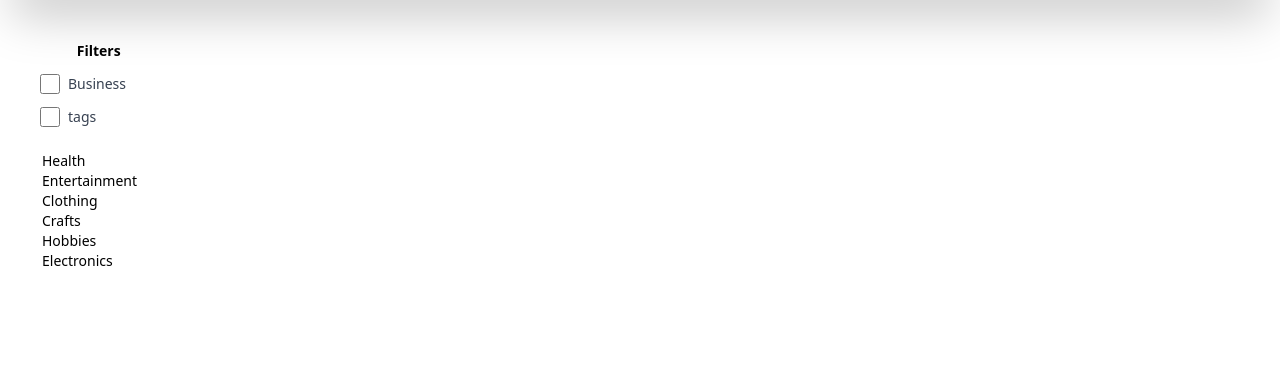
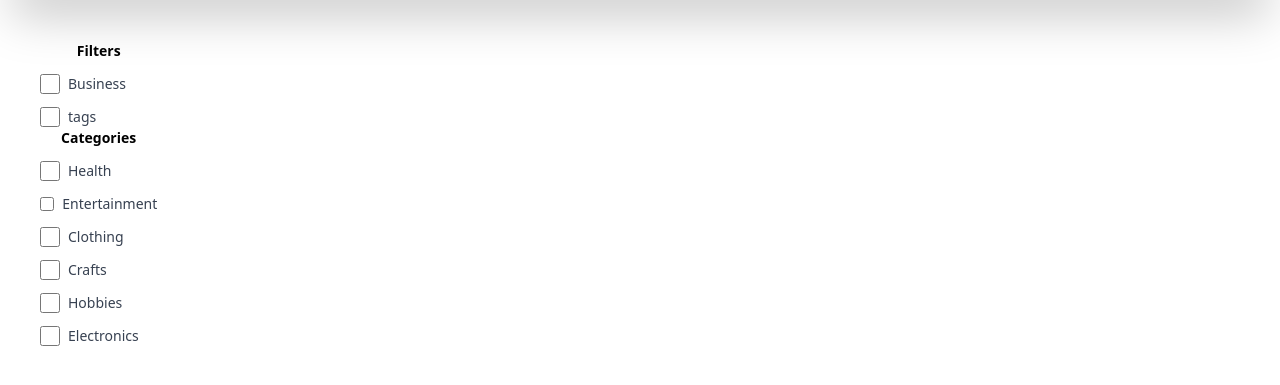
Before and after one commit to AMoDevv/SmallBusinessHub, a PHP site: page /search.php in a window 1280 px wide. Shown: the part 64-449 px from the top of the page. Run offline with PHP 8.4, Linux system fonts and the light colour scheme; the visitor is signed in with stand-in values (Sample User, id 1); data that the repository does not hold is empty; some libraries are stand-ins or nearby versions.

Commit message:
changed categories to checkboxes

```diff
--- a/search.php
+++ b/search.php
@@ -246,17 +246,38 @@ usort($out, function ($a,$b) {
                                     </label>";
                                 }
 
-                                echo "<label class='inline-flex items-center mt-3'>";
-                                echo "<select form='search' name='cat[]' id='cat' multiple class='' style='height:150px;overflow: inherit;'>";
-                                echo "<option class='inline-flex items-center mt-3' value='1' ". (in_array('1', $filtered_cats) ? "selected" : "") ." >Health</option>";
-                                echo "<option value='2' ". (in_array('2', $filtered_cats) ? "selected" : "") ." >Entertainment</option>";
-                                echo "<option value='3' ". (in_array('3', $filtered_cats) ? "selected" : "") ." >Clothing</option>";
-                                echo "<option value='4' ". (in_array('4', $filtered_cats) ? "selected" : "") ." >Crafts</option>";
-                                echo "<option value='5' ". (in_array('5', $filtered_cats) ? "selected" : "") ." >Hobbies</option>";
-                                echo "<option value='6' ". (in_array('6', $filtered_cats) ? "selected" : "") ." >Electronics</option>";
-                                echo "</select>
-                                </label>
-                                ";
+
+                                echo '<h1 class="font-bold items-left"> Categories</h1>';
+                                echo "
+                                <label class='inline-flex items-center mt-3'>
+                                <input form='search' type='checkbox' type='checkbox' name='cat[]' value='1' class='form-checkbox h-5 w-5 text-gray-600' ".(in_array('1', $filtered_cats) ? "checked" : "").">
+                                <span class='ml-2 text-gray-700'>Health</span>
+                                </label>";
+                                echo "
+                                <label class='inline-flex items-center mt-3'>
+                                <input form='search' type='checkbox' type='checkbox' name='cat[]' value='2' class='form-checkbox h-5 w-5 text-gray-600' ".(in_array('2', $filtered_cats) ? "checked" : "").">
+                                <span class='ml-2 text-gray-700'>Entertainment</span>
+                                </label>";
+                                echo "
+                                <label class='inline-flex items-center mt-3'>
+                                <input form='search' type='checkbox' type='checkbox' name='cat[]' value='3' class='form-checkbox h-5 w-5 text-gray-600' ".(in_array('3', $filtered_cats) ? "checked" : "").">
+                                <span class='ml-2 text-gray-700'>Clothing</span>
+                                </label>";
+                                echo "
+                                <label class='inline-flex items-center mt-3'>
+                                <input form='search' type='checkbox' type='checkbox' name='cat[]' value='4' class='form-checkbox h-5 w-5 text-gray-600' ".(in_array('4', $filtered_cats) ? "checked" : "").">
+                                <span class='ml-2 text-gray-700'>Crafts</span>
+                                </label>";
+                                echo "
+                                <label class='inline-flex items-center mt-3'>
+                                <input form='search' type='checkbox' type='checkbox' name='cat[]' value='5' class='form-checkbox h-5 w-5 text-gray-600' ".(in_array('5', $filtered_cats) ? "checked" : "").">
+                                <span class='ml-2 text-gray-700'>Hobbies</span>
+                                </label>";
+                                echo "
+                                <label class='inline-flex items-center mt-3'>
+                                <input form='search' type='checkbox' type='checkbox' name='cat[]' value='6' class='form-checkbox h-5 w-5 text-gray-600' ".(in_array('6', $filtered_cats) ? "checked" : "").">
+                                <span class='ml-2 text-gray-700'>Electronics</span>
+                                </label>";
 
                             ?>
             </div>
```
